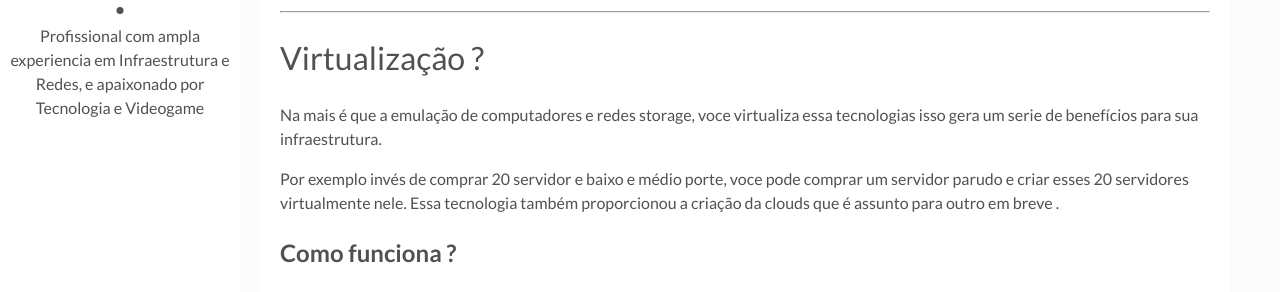
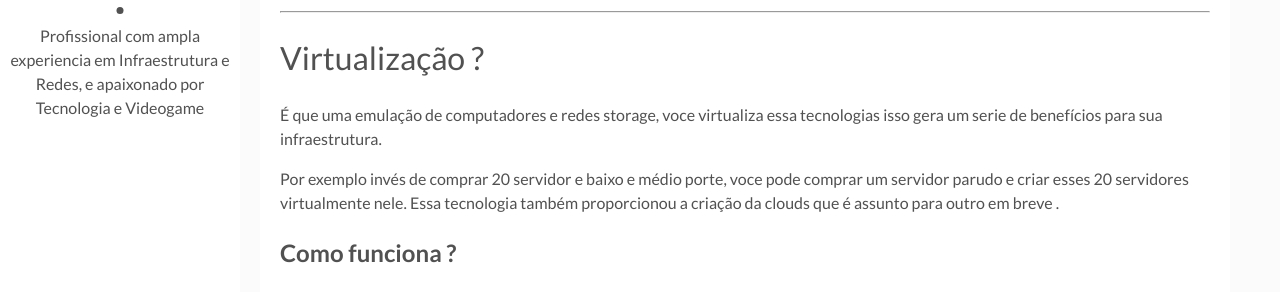
Before and after one commit to jphelpdesk/blog, a Jekyll site: the page built from _posts/2022-01-08-virtualizacao.markdown, in a window 1280 px wide and 900 px high, scrolled down 464 px. Shown: the part 155-447 px from the top of the window. Built offline with Jekyll 4.4.1, drawn with Linux system fonts in a browser that asks for light colours; comment, search, counter and statistics services are not loaded.

Commit message:
Update 2022-01-08-virtualizacao.markdown

```diff
--- a/_posts/2022-01-08-virtualizacao.markdown
+++ b/_posts/2022-01-08-virtualizacao.markdown
@@ -10,7 +10,7 @@ tags: [blog, Github,jekyll, Vscode, Markdown]
 ---
 # Virtualização ?
 
-Na mais é que a emulação de  computadores e redes storage, voce virtualiza essa tecnologias isso gera um serie de benefícios para sua infraestrutura.
+É que uma emulação de  computadores e redes storage, voce virtualiza essa tecnologias isso gera um serie de benefícios para sua infraestrutura.
 
 Por exemplo invés de comprar 20 servidor e baixo e médio porte, voce pode comprar um servidor parudo e criar esses 20 servidores virtualmente nele.
 Essa tecnologia também proporcionou a criação da clouds que é assunto para outro em breve .
```
